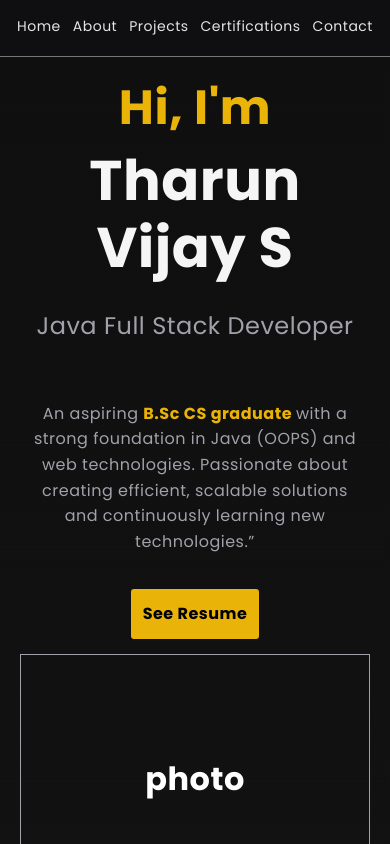
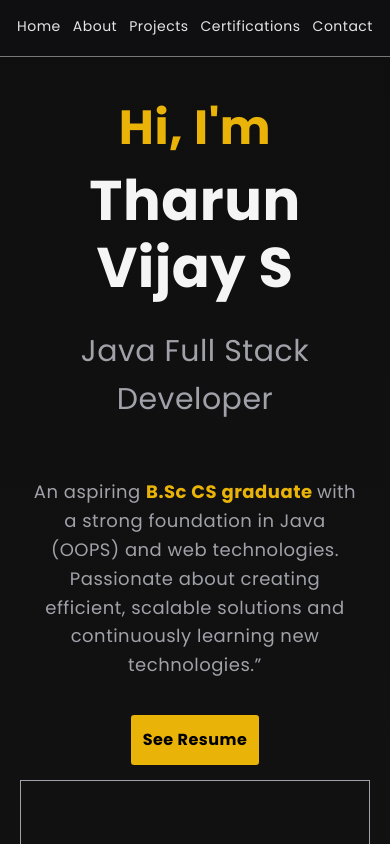
Before and after one commit to TharunVijai/portfolio-web, a React (Vite) app: page / in a window 390 px wide. Shown: the top 844 px of the page. Built offline with nearby package versions, Linux system fonts and the light colour scheme.

Commit message:
fixed scaling issue in desktop

```diff
--- a/src/Components/Hero.css
+++ b/src/Components/Hero.css
@@ -1,7 +1,7 @@
 .heroContent {
     text-align: left;
     color: whitesmoke;
-    padding: 10px; margin-top: 20px; padding-top: 40px;
+    padding: 10px; margin-top: 20px; padding-top: 60px;
 }
 
 .hero {
@@ -50,7 +50,7 @@
   margin-bottom: 10px;
   font-size: 16px;
 }
-.heroContent .p2 { font-size: 24px; }
+.heroContent .p2 { font-size: 30px; }
 .heroContent span {font-weight: bold; color: #eab308;}
 
 .button-hero
@@ -77,6 +77,9 @@
   .heroContent h1 {
     font-size: 3.5rem;
   }
+  .heroContent p {
+    font-size: 18px;
+  }
 
   .heroContent,
   .heroPhoto {
```
